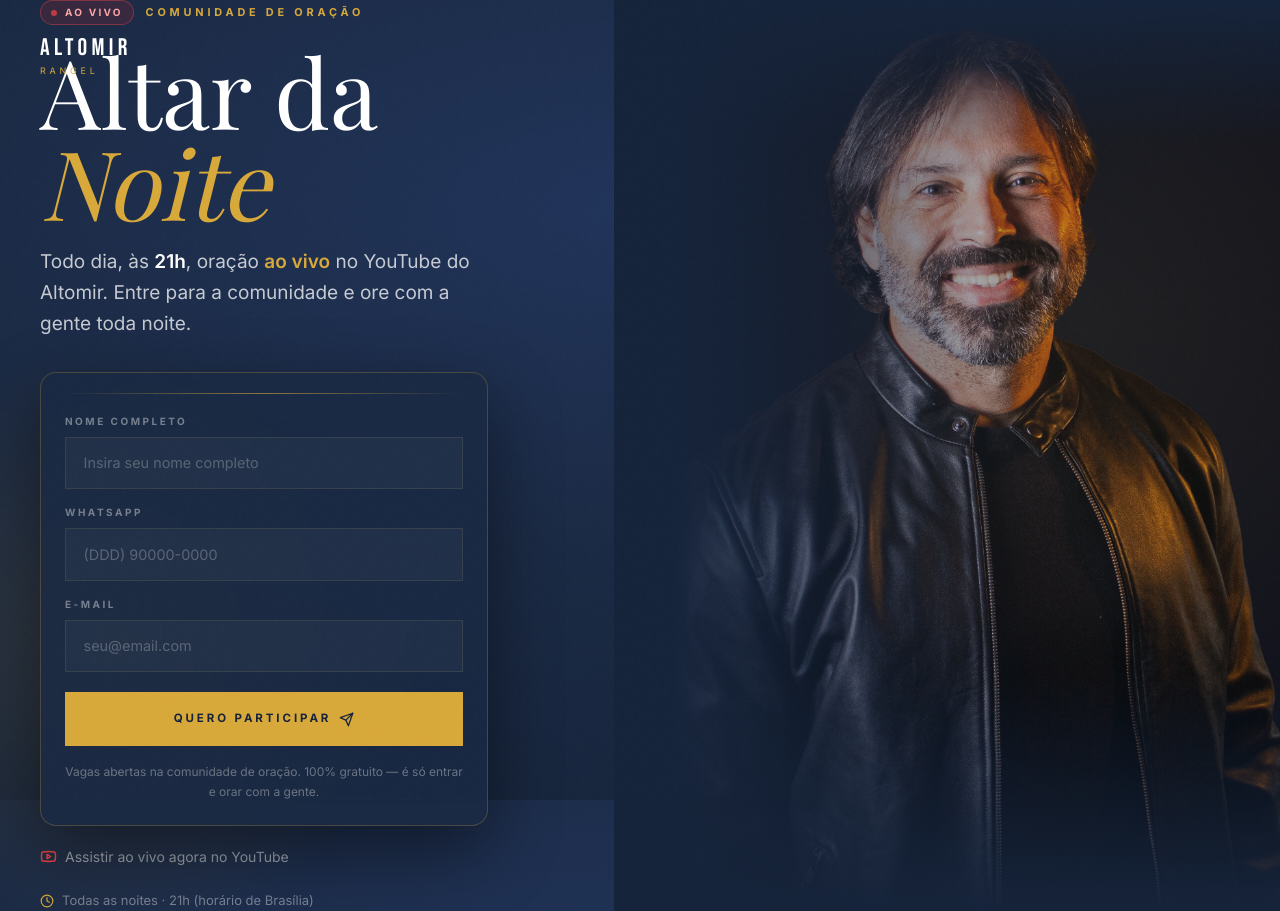
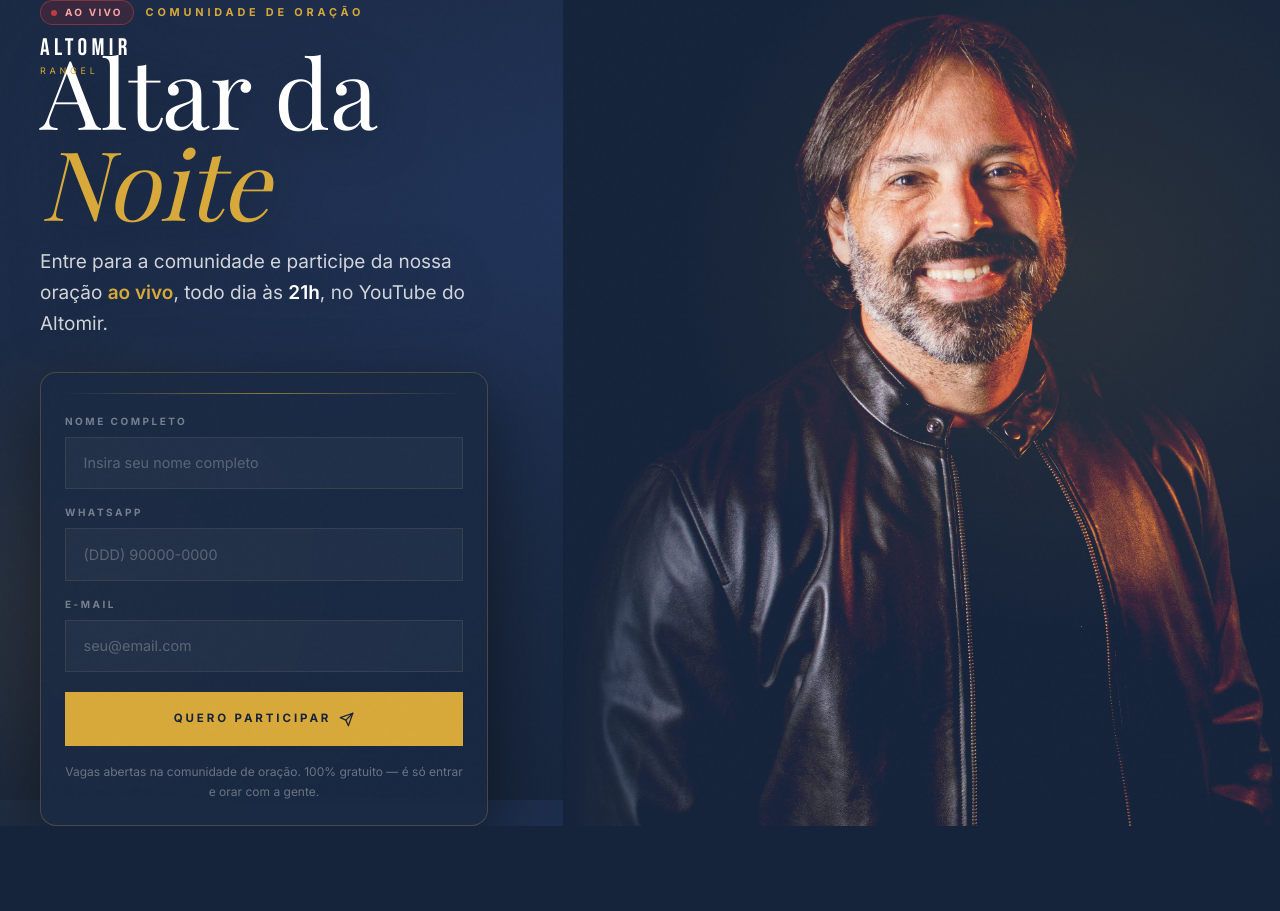
Before and after one commit to arthurrrangel/altomir-rangel, a Next.js app: page /altardanoite in a window 1280 px wide. After the commit the page ends 826 px from the top, so only its background shows below. Built offline with nearby package versions, Linux system fonts and the light colour scheme; a web font is replaced by a local one.

Commit message:
Update page.tsx

```diff
--- a/app/altardanoite/page.tsx
+++ b/app/altardanoite/page.tsx
@@ -1,12 +1,10 @@
 import type { Metadata } from 'next'
-import Image from 'next/image'
-import { Youtube, Clock } from 'lucide-react'
 import LeadForm from './LeadForm'
 
 export const metadata: Metadata = {
   title: 'Altar da Noite — Oração ao vivo às 21h | Altomir Rangel',
   description:
-    'Participe do Altar da Noite: todo dia, às 21h, oração ao vivo no YouTube do Altomir Rangel. Entre para a comunidade de oração no WhatsApp.',
+    'Entre para a comunidade de oração do Altar da Noite: todo dia, às 21h, oração ao vivo no YouTube do Altomir Rangel.',
   openGraph: {
     title: 'Altar da Noite — Oração ao vivo às 21h',
     description: 'Todo dia às 21h, oração ao vivo. Entre para a comunidade de oração.',
@@ -25,33 +23,35 @@ export default function Page() {
         <span className="font-inter text-[8px] md:text-[9px] text-[#D8A93A] tracking-[0.42em] uppercase mt-0.5">Rangel</span>
       </a>
 
-      {/* MOBILE: foto no topo */}
-      <div className="lg:hidden relative w-full" style={{ height: '44vh', minHeight: '300px' }}>
-        <Image src="/altomir-portrait.jpg" alt="Altomir Rangel" fill priority className="object-cover" style={{ objectPosition: '50% 14%' }} sizes="100vw" />
-        <div className="absolute inset-0" style={{ background: 'linear-gradient(to bottom, rgba(16,27,44,0.15) 0%, transparent 35%, transparent 50%, rgba(22,36,59,0.55) 80%, #16243B 100%)' }} />
+      {/* MOBILE: foto no topo (fundo fundido no navy via blend) */}
+      <div
+        className="lg:hidden relative w-full isolate bg-cover bg-no-repeat"
+        style={{ height: '46vh', minHeight: '320px', backgroundImage: 'url(/altomir-portrait.jpg)', backgroundPosition: '50% 12%' }}
+      >
+        <div className="absolute inset-0" style={{ backgroundColor: '#16243B', mixBlendMode: 'lighten' }} />
+        <div className="absolute inset-0" style={{ background: 'linear-gradient(to bottom, transparent 50%, rgba(22,36,59,0.55) 80%, #16243B 100%)' }} />
       </div>
 
-      {/* DESKTOP: foto à direita */}
-      <div className="hidden lg:block absolute right-0 top-0 w-[52%] h-full z-0">
-        <div className="absolute inset-0 flex items-center justify-center pointer-events-none select-none overflow-hidden">
-          <span className="font-bebas text-white/[0.045] leading-none whitespace-nowrap" style={{ fontSize: '23vw' }}>ALTAR</span>
-        </div>
-        <Image src="/altomir-portrait.jpg" alt="Altomir Rangel" fill priority className="object-cover" style={{ objectPosition: '50% 8%' }} sizes="52vw" />
+      {/* DESKTOP: foto à direita (fundo fundido no navy via blend, sem overlay pesado) */}
+      <div className="hidden lg:block absolute right-0 top-0 w-[56%] h-full z-0 isolate">
+        <div
+          className="absolute inset-0 bg-cover bg-no-repeat"
+          style={{ backgroundImage: 'url(/altomir-portrait.jpg)', backgroundPosition: '54% 14%' }}
+        />
+        {/* Funde o fundo escuro da foto no navy do site */}
+        <div className="absolute inset-0" style={{ backgroundColor: '#16243B', mixBlendMode: 'lighten' }} />
+        {/* Fade suave só na borda esquerda (encontro com o texto) */}
+        <div className="absolute inset-0" style={{ background: 'linear-gradient(to right, #16243B 0%, rgba(22,36,59,0.55) 15%, transparent 42%)' }} />
         {/* Brilho dourado de recorte */}
-        <div className="absolute inset-0" style={{ background: 'radial-gradient(120% 90% at 70% 35%, rgba(216,169,58,0.10) 0%, transparent 55%)' }} />
-        {/* Fusão com o navy (mantém o Altomir visivel) */}
-        <div className="absolute inset-0" style={{ background: 'linear-gradient(to right, #16243B 0%, #16243B 9%, rgba(22,36,59,0.62) 34%, rgba(22,36,59,0.28) 62%, rgba(22,36,59,0.14) 100%)' }} />
-        <div className="absolute inset-0" style={{ background: 'linear-gradient(to top, #16243B 0%, transparent 26%)' }} />
-        <div className="absolute inset-0" style={{ background: 'linear-gradient(to bottom, #16243B 0%, transparent 16%)' }} />
+        <div className="absolute inset-0" style={{ background: 'radial-gradient(100% 80% at 72% 32%, rgba(216,169,58,0.10) 0%, transparent 56%)' }} />
       </div>
 
       {/* Brilho dourado atrás do título */}
-      <div className="absolute left-0 top-1/3 w-[680px] h-[680px] pointer-events-none -translate-x-1/3 hidden md:block" style={{ background: 'radial-gradient(circle, rgba(216,169,58,0.13) 0%, transparent 62%)' }} />
+      <div className="absolute left-0 top-1/3 w-[680px] h-[680px] pointer-events-none -translate-x-1/3 hidden md:block" style={{ background: 'radial-gradient(circle, rgba(216,169,58,0.12) 0%, transparent 62%)' }} />
 
       {/* Conteúdo */}
-      <section className="relative z-10 min-h-screen flex items-center max-w-7xl mx-auto px-6 md:px-10 pb-16 pt-4 lg:py-0">
-        <div className="w-full lg:max-w-[560px]">
-          {/* Eyebrow */}
+      <section className="relative z-10 min-h-screen flex items-center max-w-7xl mx-auto px-6 md:px-10 pb-16 pt-6 lg:py-0 pointer-events-none">
+        <div className="w-full lg:max-w-[540px] pointer-events-auto">
           <div className="flex flex-wrap items-center gap-3 mb-5">
             <span className="inline-flex items-center gap-2 bg-red-600/15 border border-red-500/40 text-red-300 font-inter text-[10px] font-bold tracking-[0.22em] uppercase px-2.5 py-1 rounded-full">
               <span className="w-1.5 h-1.5 rounded-full bg-red-500 animate-pulse" /> Ao Vivo
@@ -59,36 +59,18 @@ export default function Page() {
             <span className="label">Comunidade de Oração</span>
           </div>
 
-          {/* Headline */}
-          <h1 className="font-playfair text-white leading-[0.95]" style={{ fontSize: 'clamp(48px, 8vw, 96px)' }}>
+          <h1 className="font-playfair text-white leading-[0.95] drop-shadow-[0_2px_24px_rgba(16,27,44,0.85)]" style={{ fontSize: 'clamp(48px, 8vw, 96px)' }}>
             Altar da <span className="italic text-[#D8A93A]">Noite</span>
           </h1>
 
-          {/* Subhead */}
-          <p className="mt-5 font-inter text-white/75 text-[16px] md:text-[19px] leading-relaxed max-w-md">
-            Todo dia, às <strong className="text-white font-semibold">21h</strong>, oração{' '}
-            <span className="text-[#D8A93A] font-semibold">ao vivo</span> no YouTube do Altomir. Entre para a
-            comunidade e ore com a gente toda noite.
+          <p className="mt-5 font-inter text-white/80 text-[16px] md:text-[19px] leading-relaxed max-w-md drop-shadow-[0_2px_16px_rgba(16,27,44,0.75)]">
+            Entre para a comunidade e participe da nossa oração{' '}
+            <span className="text-[#D8A93A] font-semibold">ao vivo</span>, todo dia às{' '}
+            <strong className="text-white font-semibold">21h</strong>, no YouTube do Altomir.
           </p>
 
-          {/* Formulário */}
           <div className="mt-8 max-w-md">
             <LeadForm />
-          </div>
-
-          {/* Link secundário YouTube */}
-          <a
-            href="https://www.youtube.com/@altomirrangel/live"
-            target="_blank"
-            rel="noopener noreferrer"
-            className="mt-5 inline-flex items-center gap-2 font-inter text-white/55 hover:text-white text-[14px] transition-colors"
-          >
-            <Youtube size={17} className="text-red-500" /> Assistir ao vivo agora no YouTube
-          </a>
-
-          {/* Horário */}
-          <div className="mt-5 flex items-center gap-2 font-inter text-white/40 text-[13px]">
-            <Clock size={14} className="text-[#D8A93A]" /> Todas as noites · 21h (horário de Brasília)
           </div>
         </div>
       </section>
```
